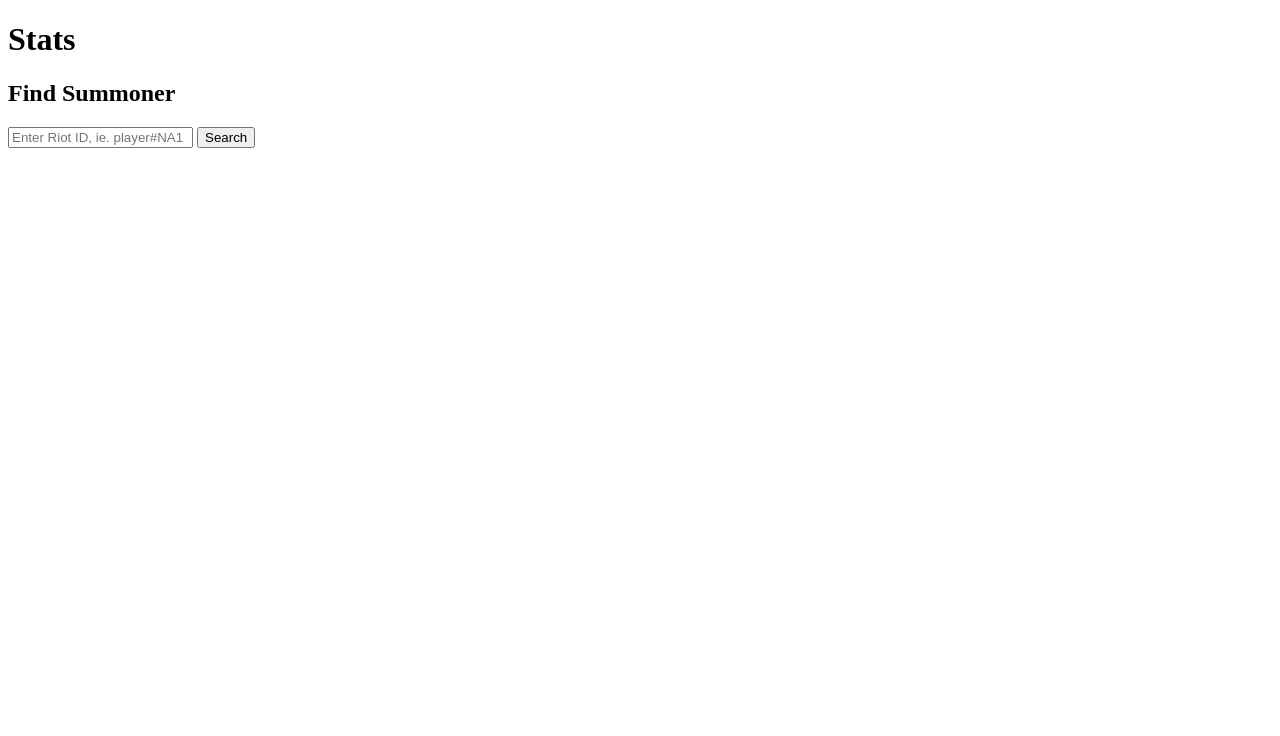
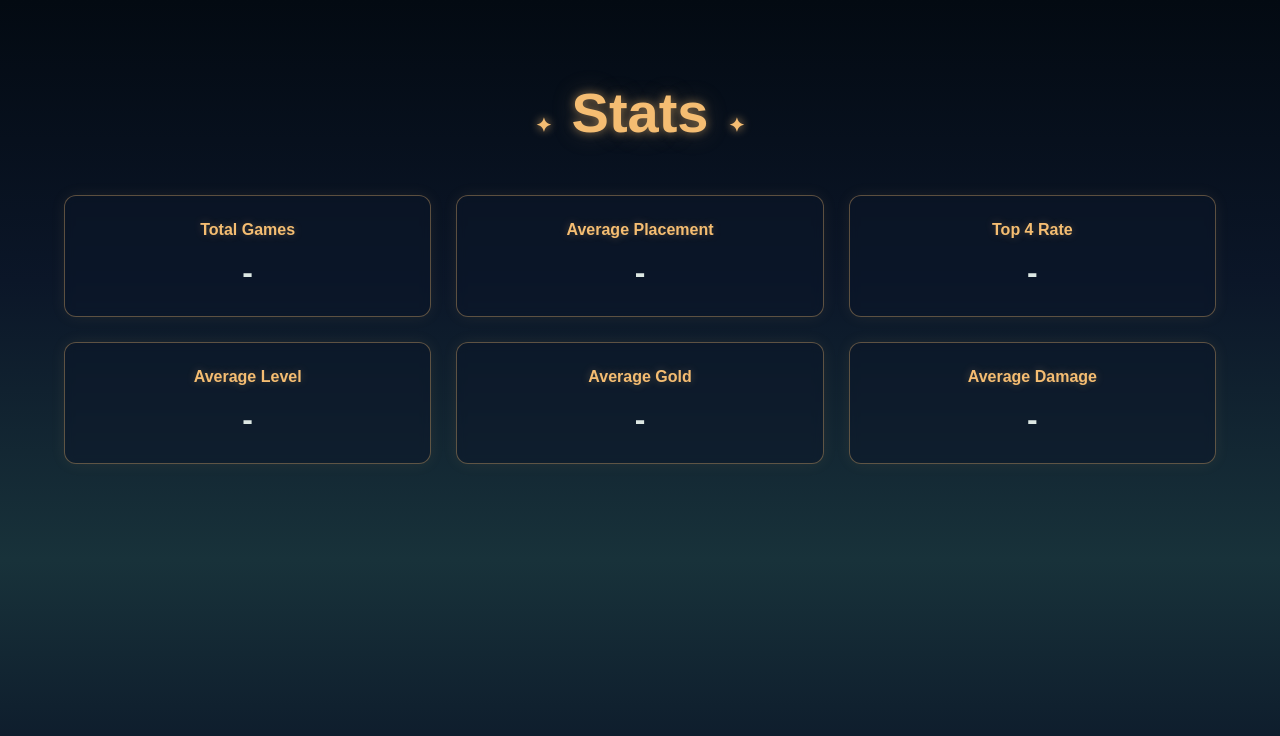
Before and after one commit to AndrewBulatao/tft_analyzer, a plain HTML site: page client/src/stats.html in a window 1280 px wide. Drawn offline with Linux system fonts and the light colour scheme.

Commit message:
Added style to home and stats. Can change in the future.

```diff
--- a/client/src/css/stats.css
+++ b/client/src/css/stats.css
@@ -0,0 +1,94 @@
+/* Stats */
+#stats {
+  position: relative;
+  min-height: 100vh;
+  box-sizing: border-box;
+  padding: 80px 20px;
+  overflow: hidden;
+  background: linear-gradient(to bottom,#030a12 0%,#0b1628 35%,#18323a 70%,#0b1628 100%);
+}
+.stats-content {
+  position: relative;
+  z-index: 2;
+  width: 90vw;
+  max-width: 1200px;
+  margin: 0 auto;
+}
+.stats-header {
+  text-align: center;
+  margin-bottom: 50px;
+}
+.stats-header h1 {
+  margin: 0 0 15px 0;
+  font-size: 3.5rem;
+  color: #f5bd72;
+  text-shadow: 0 0 10px rgba(245,189,114,0.5),0 0 25px rgba(245,189,114,0.25);
+}
+.stats-header h1::before,
+.stats-header h1::after {
+  content: "✦";
+  color: #f5bd72;
+  font-size: 1.2rem;
+  text-shadow: 0 0 10px rgba(245,189,114,0.8);
+}
+.stats-header h1::before {
+  margin-right: 20px;
+}
+.stats-header h1::after {
+  margin-left: 20px;
+}
+#header_summoner {
+  margin: 0;
+  color: #dce7e3;
+  font-size: 1.1rem;
+  text-shadow: 0 0 6px rgba(220,231,227,0.2);
+}
+#overview {
+  display: grid;
+  grid-template-columns: repeat(3,1fr);
+  gap: 25px;
+}
+.stat-card {
+  padding: 25px;
+  box-sizing: border-box;
+  background: rgba(11,22,40,0.55);
+  border: 1px solid rgba(245,189,114,0.35);
+  border-radius: 12px;
+  backdrop-filter: blur(5px);
+  box-shadow: 0 0 15px rgba(245,189,114,0.08);
+  text-align: center;
+  transition: 0.3s ease;
+}
+.stat-card:hover {
+  border-color: rgba(245,189,114,0.7);
+  box-shadow: 0 0 18px rgba(245,189,114,0.2);
+  transform: translateY(-3px);
+}
+.stat-card h2 {
+  margin: 0 0 15px;
+  color: #f5bd72;
+  font-size: 1rem;
+  text-shadow: 0 0 8px rgba(245,189,114,0.3);
+}
+.stat-card p {
+  margin: 0;
+  color: #dce7e3;
+  font-size: 2rem;
+  font-weight: bold;
+}
+@media (max-width: 800px) {
+  #overview {
+    grid-template-columns: repeat(2,1fr);
+  }
+}
+@media (max-width: 500px) {
+  #stats {
+    padding: 50px 15px;
+  }
+  .stats-header h1 {
+    font-size: 2.5rem;
+  }
+  #overview {
+    grid-template-columns: 1fr;
+  }
+}
--- a/client/src/css/style.css
+++ b/client/src/css/style.css
@@ -1,27 +1,28 @@
-#error-message{
-    color: red;
-    display:none;
+body {
+  margin: 0;
+  min-height: 100vh;
+  font-family: Arial,sans-serif;
+  color: #dce7e3;
 }
-
+#error-message {
+  color: #f5bd72;
+  display: none;
+  margin-top: 15px;
+  text-shadow: 0 0 8px rgba(245,189,114,0.3);
+}
 #loading-circle {
   display: none;
-
   width: 30px;
   height: 30px;
-
-    border: 4px solid #ccc;
-    border-top: 4px solid #333;
-
+  border: 4px solid rgba(245,189,114,0.2);
+  border-top: 4px solid #f5bd72;
   border-radius: 50%;
-
   animation: spin 1s linear infinite;
 }
-
 @keyframes spin {
   from {
     transform: rotate(0deg);
   }
-
   to {
     transform: rotate(360deg);
   }
--- a/client/src/stats.html
+++ b/client/src/stats.html
@@ -1,57 +1,49 @@
 <!DOCTYPE html>
 <html lang="en">
-
 <head>
     <meta charset="UTF-8">
     <meta name="viewport" content="width=device-width, initial-scale=1.0">
-
     <title>TFT Analyzer</title>
-
     <link rel="stylesheet" href="css/style.css">
+    <link rel="stylesheet" href="css/stats.css">
 </head>
-
 <body>
-
-    <!-- Main Header -->
-    <header>
-        <h1>Stats</h1>
-        <p id="header_summoner"></p>
-    </header>
-
-    <!-- Main Menu -->
-    <main>
-
-        <section id="search-section">
-
-            <h2>Find Summoner</h2>
-
-            <form id="player-search">
-
-                <label for="game-name"></label>
-                <input
-                    type="text"
-                    id="riot-id"
-                    name="riot-id"
-                    placeholder="Enter Riot ID, ie. player#NA1"
-                    required
-                >
-
-                <button type="submit">
-                    Search
-                </button>
-                <p id="error-message">Error</p>
-
-
-
-            </form>
-
-        </section>
-
-    </main>
-
-    <!-- JavaScript -->
-    <script src="js/main.js"></script>
-
+<!-- STATS SECTION -->
+    <section id="stats">
+        <div class="stats-content">
+            <header class="stats-header">
+                <h1>Stats</h1>
+                <p id="header_summoner"></p>
+            </header>
+            <section id="overview">
+                <div class="stat-card">
+                    <h2>Total Games</h2>
+                    <p id="total-games">-</p>
+                </div>
+                <div class="stat-card">
+                    <h2>Average Placement</h2>
+                    <p id="average-placement">-</p>
+                </div>
+                <div class="stat-card">
+                    <h2>Top 4 Rate</h2>
+                    <p id="top-four-rate">-</p>
+                </div>
+                <div class="stat-card">
+                    <h2>Average Level</h2>
+                    <p id="average-level">-</p>
+                </div>
+                <div class="stat-card">
+                    <h2>Average Gold</h2>
+                    <p id="average-gold">-</p>
+                </div>
+                <div class="stat-card">
+                    <h2>Average Damage</h2>
+                    <p id="average-damage">-</p>
+                </div>
+            </section>
+        </div>
+    </section>
+<!-- JavaScript -->
+    <script src="js/stats.js"></script>
 </body>
-
 </html>
```
Also changed, not shown: client/src/css/home.css (added, +87 -0 lines), client/src/index.html (+12 -34 lines). Lines whose indentation alone changed are shown as unchanged.
